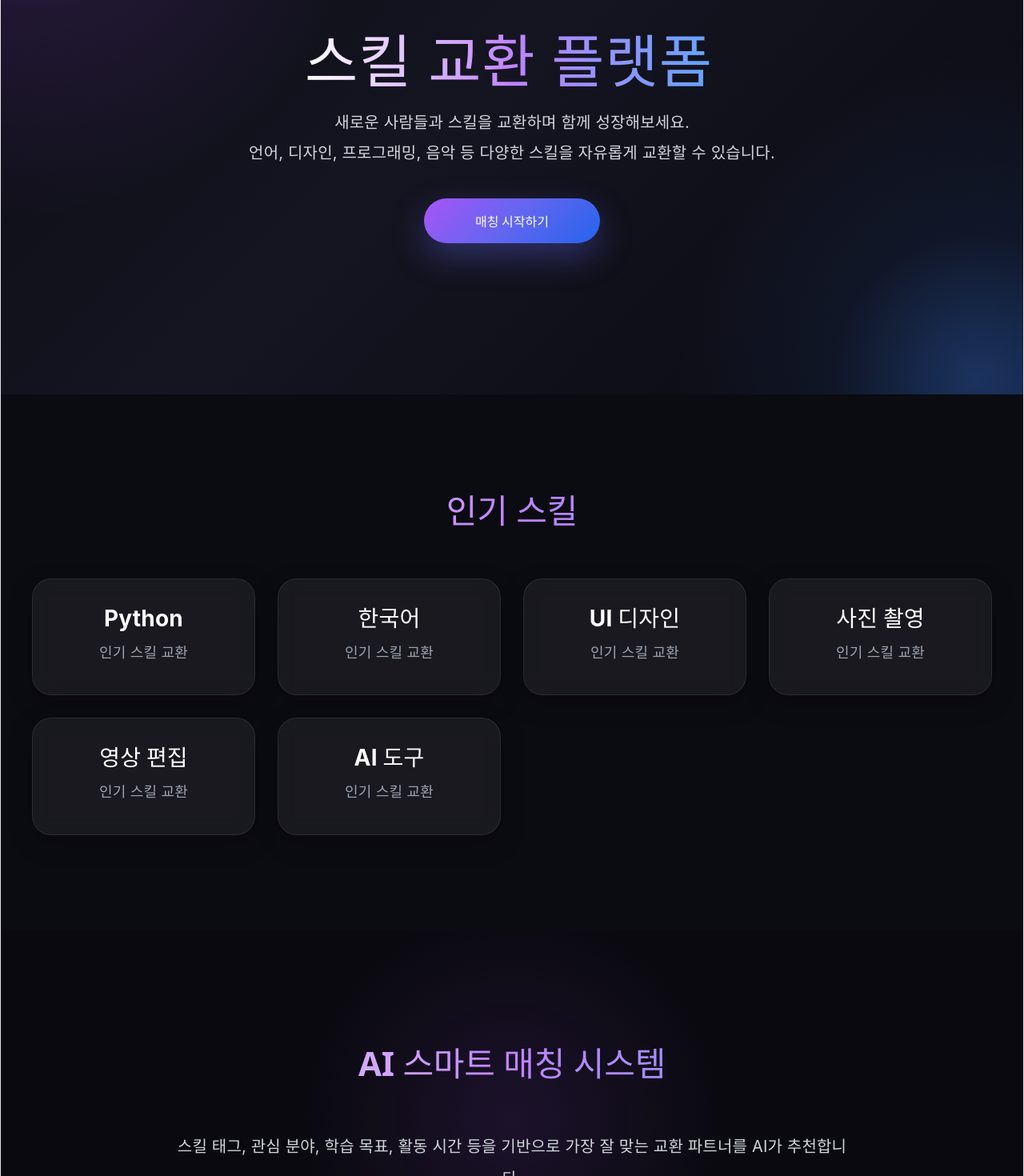
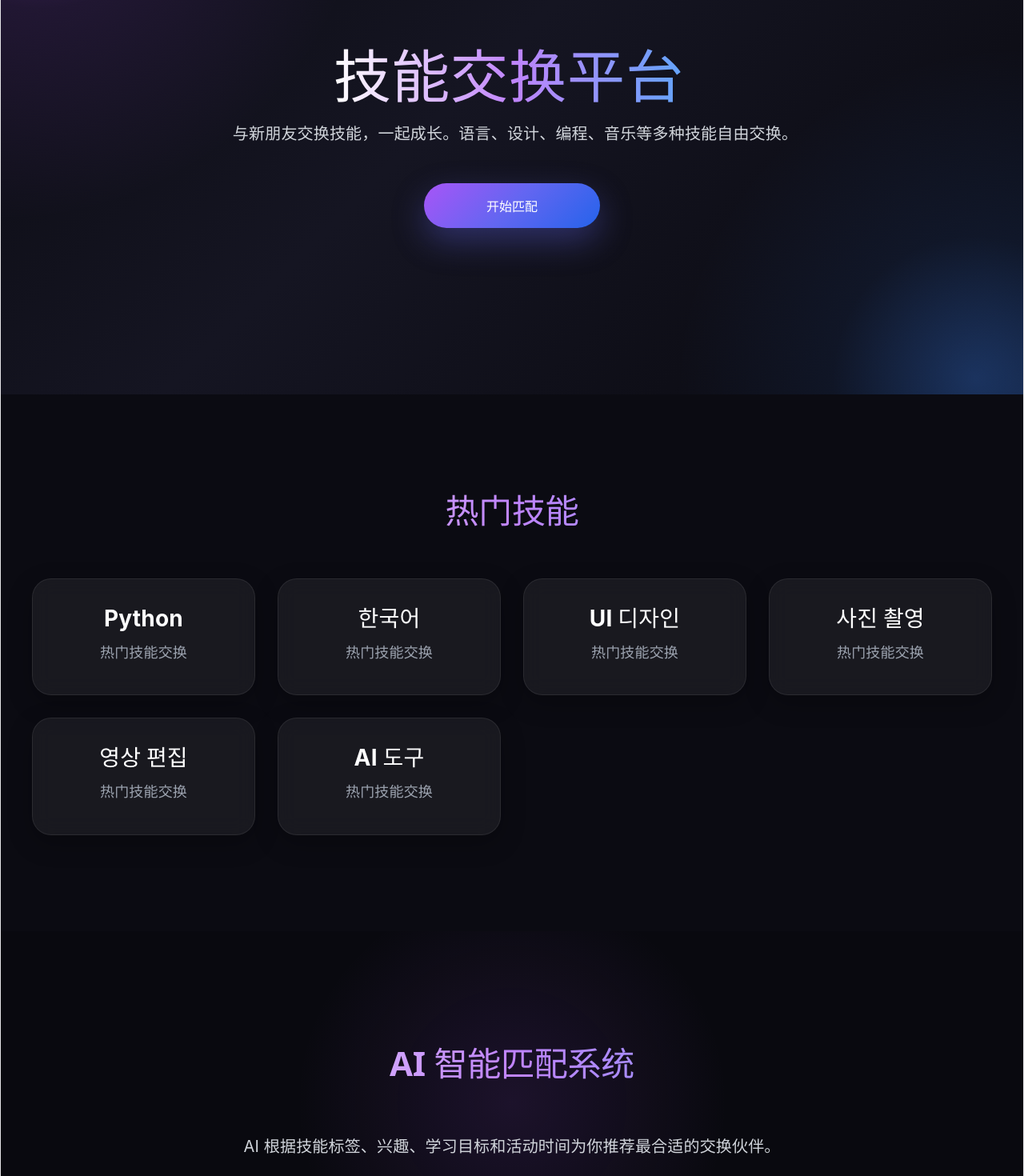
Before and after one commit to HAJIMI5-0/exchange-frontend2.0, a React app: page / in a window 1280 px wide. Shown: the part 300-1770 px from the top of the page at 80% size. Built offline with nearby package versions, Linux system fonts and the light colour scheme; the HTML template or start-up script is replaced by a standard one.

Commit message:
Co-authored-by: taole666 <taole666@users.noreply.github.com> Co-authored-by: rishal50 <rishal50@users.noreply.github.com> Co-authored-by: hajimimi <shenmihajimi@users.noreply.github.com> Co-authored-by: xiangyu <xiangyummd@gmail.com>

```diff
--- a/src/App.jsx
+++ b/src/App.jsx
@@ -138,7 +138,7 @@ const [lang, setLang] = useState(() => {
       {/* ===== 页面路由 ===== */}
       <Routes>
           /*根据网址前往页面 */
-        <Route path="/" element={<Home text={text} />} />       {/* 首页 */}
+        <Route path="/" element={<Home text={text} lang={lang} />} />       {/* 首页 */}
         <Route path="/match" element={<Match text={text} user={user} lang={lang}/>} />  {/* 匹配 */}
         <Route path="/chat" element={<Chat text={text} user={user} />} />  {/* 聊天 */}
         <Route path="/board" element={<Board />} />             {/* 告示板 */}
--- a/src/api/profileApi.js
+++ b/src/api/profileApi.js
@@ -53,7 +53,7 @@ export async function updateProfileApi(profile) {
 export async function translateText(content, targetLang) {
   if (!content) return ''
 
-  if (!targetLang || targetLang === 'zh') {
+  if (!targetLang) {
     return content
   }
 
--- a/src/i18n/messages.js
+++ b/src/i18n/messages.js
@@ -10,6 +10,12 @@ const messages = {
 
     title: '技能交换平台',
     desc: '通过技能交换学习新知识',
+    heroDescription: '与新朋友交换技能，一起成长。语言、设计、编程、音乐等多种技能自由交换。',
+    popularSkills: '热门技能',
+    popularSkillExchange: '热门技能交换',
+    aiSmartMatch: 'AI 智能匹配系统',
+    aiFeatureDescription: 'AI 根据技能标签、兴趣、学习目标和活动时间为你推荐最合适的交换伙伴。',
+    footerText: '© 2026 技能交换平台',
 
     matchPage: '匹配页面',
     chatPage: '聊天页面',
@@ -80,8 +86,14 @@ const messages = {
     logout: 'Logout',
     board: 'Board',
 
-    title: 'Skill Exchange Platform 🚀',
+    title: 'Skill Exchange Platform',
     desc: 'Learn new skills through exchange',
+    heroDescription: 'Exchange skills with new people and grow together. Language, design, programming, music and more can all be exchanged freely.',
+    popularSkills: 'Trending Skills',
+    popularSkillExchange: 'Popular skill exchange',
+    aiSmartMatch: 'AI Smart Matching System',
+    aiFeatureDescription: 'AI recommends the best exchange partners based on skill tags, interests, learning goals and activity time.',
+    footerText: '© 2026 Skill Exchange Platform',
 
     matchPage: 'Match Page',
     chatPage: 'Chat Page',
@@ -152,8 +164,14 @@ const messages = {
     logout: '로그아웃',
     board: '게시판',
 
-    title: '기술 교환 플랫폼 🚀',
+    title: '기술 교환 플랫폼',
     desc: '기술 교환을 통해 배우기',
+    heroDescription: '새로운 사람들과 스킬을 교환하며 함께 성장해보세요. 언어, 디자인, 프로그래밍, 음악 등 다양한 스킬을 자유롭게 교환할 수 있습니다.',
+    popularSkills: '인기 스킬',
+    popularSkillExchange: '인기 스킬 교환',
+    aiSmartMatch: 'AI 스마트 매칭 시스템',
+    aiFeatureDescription: 'AI가 스킬 태그, 관심 분야, 학습 목표와 활동 시간에 따라 가장 적합한 교환 파트너를 추천합니다.',
+    footerText: '© 2026 스킬 교환 플랫폼',
 
     matchPage: '매칭 페이지',
     chatPage: '채팅 페이지',
@@ -224,8 +242,14 @@ const messages = {
     logout: 'ログアウト',
     board: '掲示板',
 
-    title: 'スキル交換プラットフォーム 🚀',
+    title: 'スキル交換プラットフォーム',
     desc: 'スキル交換で学ぶ',
+    heroDescription: '新しい人々とスキルを交換して一緒に成長しましょう。言語、デザイン、プログラミング、音楽など、さまざまなスキルを自由に交換できます。',
+    popularSkills: '人気スキル',
+    popularSkillExchange: '人気スキル交換',
+    aiSmartMatch: 'AIスマートマッチングシステム',
+    aiFeatureDescription: 'AIはスキルタグ、関心分野、学習目標、活動時間に基づいて最適な交換パートナーをおすすめします。',
+    footerText: '© 2026 スキル交換プラットフォーム',
 
     matchPage: 'マッチングページ',
     chatPage: 'チャットページ',
@@ -296,8 +320,14 @@ const messages = {
     logout: 'Déconnexion',
     board: 'Tableau',
 
-    title: 'Plateforme d’échange de compétences 🚀',
+    title: 'Plateforme d’échange de compétences',
     desc: 'Apprendre par échange',
+    heroDescription: 'Échangez des compétences avec de nouvelles personnes et progressez ensemble. Langue, design, programmation, musique, etc. peuvent être échangés librement.',
+    popularSkills: 'Compétences populaires',
+    popularSkillExchange: 'Échange de compétences populaires',
+    aiSmartMatch: 'Système de correspondance intelligent AI',
+    aiFeatureDescription: 'L’IA recommande les meilleurs partenaires d’échange en fonction des étiquettes de compétences, des centres d’intérêt, des objectifs d’apprentissage et du temps d’activité.',
+    footerText: '© 2026 Plateforme d’échange de compétences',
 
     matchPage: 'Page de correspondance',
     chatPage: 'Page de discussion',
@@ -368,8 +398,14 @@ const messages = {
     logout: 'Abmelden',
     board: 'Forum',
 
-    title: 'Fähigkeitsaustausch Plattform 🚀',
+    title: 'Fähigkeitsaustausch Plattform',
     desc: 'Lernen durch Austausch',
+    heroDescription: 'Tausche Fähigkeiten mit neuen Leuten und wachse gemeinsam. Sprache, Design, Programmierung, Musik und mehr können frei ausgetauscht werden.',
+    popularSkills: 'Beliebte Fähigkeiten',
+    popularSkillExchange: 'Beliebter Fähigkeitsaustausch',
+    aiSmartMatch: 'AI Smart Matching System',
+    aiFeatureDescription: 'AI empfiehlt basierend auf Fähigkeits-Tags, Interessen, Lernzielen und Aktivitätszeiten die besten Austauschpartner.',
+    footerText: '© 2026 Fähigkeitsaustausch Plattform',
 
     matchPage: 'Matching-Seite',
     chatPage: 'Chat-Seite',
@@ -440,8 +476,14 @@ const messages = {
     logout: 'Cerrar sesión',
     board: 'Tablón',
 
-    title: 'Plataforma de intercambio de habilidades 🚀',
+    title: 'Plataforma de intercambio de habilidades',
     desc: 'Aprender intercambiando',
+    heroDescription: 'Intercambia habilidades con nuevas personas y crece juntos. Idioma, diseño, programación, música y más se pueden intercambiar libremente.',
+    popularSkills: 'Habilidades populares',
+    popularSkillExchange: 'Intercambio de habilidades populares',
+    aiSmartMatch: 'Sistema de emparejamiento inteligente AI',
+    aiFeatureDescription: 'La IA recomienda los mejores socios de intercambio en función de etiquetas de habilidades, intereses, objetivos de aprendizaje y tiempo de actividad.',
+    footerText: '© 2026 Plataforma de intercambio de habilidades',
 
     matchPage: 'Página de emparejamiento',
     chatPage: 'Página de chat',
@@ -512,8 +554,14 @@ const messages = {
     logout: 'تسجيل الخروج',
     board: 'لوحة',
 
-    title: 'منصة تبادل المهارات 🚀',
+    title: 'منصة تبادل المهارات',
     desc: 'تعلم من خلال التبادل',
+    heroDescription: 'تبادل المهارات مع أشخاص جدد وتنمو معًا. يمكن تبادل اللغة والتصميم والبرمجة والموسيقى والمزيد بحرية.',
+    popularSkills: 'المهارات الشائعة',
+    popularSkillExchange: 'تبادل مهارات شائع',
+    aiSmartMatch: 'نظام المطابقة الذكي بالذكاء الاصطناعي',
+    aiFeatureDescription: 'يقترح الذكاء الاصطناعي أفضل شركاء التبادل بناءً على وسوم المهارات والاهتمامات وأهداف التعلم ووقت النشاط.',
+    footerText: '© 2026 منصة تبادل المهارات',
 
     matchPage: 'صفحة المطابقة',
     chatPage: 'صفحة الدردشة',
--- a/src/pages/Home.jsx
+++ b/src/pages/Home.jsx
@@ -5,7 +5,7 @@ import '../styles/home.css'
  * Home Page Component
  * Main landing page featuring the Hero section, trending skills, and AI features.
  */
-function Home() {
+function Home({ text }) {
   // Initialize navigation hook for client-side routing
   const navigate = useNavigate()
 
@@ -32,21 +32,22 @@ function Home() {
       ===================================================== */}
       <section className="hero">
         <h1>
-          스킬 교환 플랫폼
+          {text?.title || '스킬 교환 플랫폼'}
           <span className="hero-underline"></span>
         </h1>
 
         <p className="hero-description">
-          새로운 사람들과 스킬을 교환하며
-          함께 성장해보세요.
-          <br />
-          언어, 디자인, 프로그래밍, 음악 등
-          다양한 스킬을 자유롭게 교환할 수 있습니다.
+          {(text?.heroDescription || '새로운 사람들과 스킬을 교환하며\n함께 성장해보세요.\n언어, 디자인, 프로그래밍, 음악 등\n다양한 스킬을 자유롭게 교환할 수 있습니다.').split('\n').map((line, index) => (
+            <span key={index}>
+              {line}
+              <br />
+            </span>
+          ))}
         </p>
 
         {/* Action Button: Triggers the match routing logic */}
         <button className="hero-btn" onClick={handleMatchStart}>
-          매칭 시작하기
+          {text?.startMatch || '매칭 시작하기'}
         </button>
       </section>
 
@@ -54,13 +55,13 @@ function Home() {
           Trending Skills Grid Section
       ===================================================== */}
       <section className="skills-section">
-        <h2 className="section-title">인기 스킬</h2>
+        <h2 className="section-title">{text?.popularSkills || '인기 스킬'}</h2>
 
         <div className="skills-grid">
           {skills.map((skill, index) => (
             <div className="skill-card" key={index}>
               <h3>{skill}</h3>
-              <p>인기 스킬 교환</p>
+              <p>{text?.popularSkillExchange || '인기 스킬 교환'}</p>
             </div>
           ))}
         </div>
@@ -70,13 +71,15 @@ function Home() {
           AI Feature Introduction Section
       ===================================================== */}
       <section className="ai-section">
-        <h2 className="section-title">AI 스마트 매칭 시스템</h2>
+        <h2 className="section-title">{text?.aiSmartMatch || 'AI 스마트 매칭 시스템'}</h2>
 
         <p className="ai-desc">
-          스킬 태그, 관심 분야,
-          학습 목표, 활동 시간 등을 기반으로
-          가장 잘 맞는 교환 파트너를
-          AI가 추천합니다.
+          {(text?.aiFeatureDescription || '스킬 태그, 관심 분야,\n학습 목표, 활동 시간 등을 기반으로\n가장 잘 맞는 교환 파트너를\nAI가 추천합니다.').split('\n').map((line, index) => (
+            <span key={index}>
+              {line}
+              <br />
+            </span>
+          ))}
         </p>
       </section>
 
@@ -84,7 +87,7 @@ function Home() {
           Global Footer Container
       ===================================================== */}
       <footer className="footer">
-        © 2026 Skill Exchange Platform
+        {text?.footerText || '© 2026 Skill Exchange Platform'}
       </footer>
     </div>
   )
--- a/src/pages/Match.jsx
+++ b/src/pages/Match.jsx
@@ -131,7 +131,7 @@ function Match({ text, lang = 'zh' }) {             // 匹配页面组件，接
         params.append('wantSkill', wantSkill.toLowerCase())   // 添加 wantSkill 参数，并转成小写
       }
 
-      params.append('limit', '5')                             // 限制后端最多返回 5 个匹配用户
+      params.append('limit', '4')                             // 限制后端最多返回 5 个匹配用户
 
       const res = await fetch(`${API_BASE_URL}/api/match?${params.toString()}`)  // 请求后端匹配接口
 
@@ -166,7 +166,7 @@ function Match({ text, lang = 'zh' }) {             // 匹配页面组件，接
     setChatResult('')                                     // 清空聊天室提示文字
   }
 
-  // 创建聊天室
+  //===================== 创建聊天室=============================
   const handleStartChat = async () => {                             // 点击“开始聊天”按钮时执行
     const loginUser = JSON.parse(localStorage.getItem('loginUser')) // 从本地存储中读取当前登录用户
 
--- a/src/styles/home.css
+++ b/src/styles/home.css
@@ -1,9 +1,3 @@
-/* =========================================================
-   HOME PAGE
-   2026 AI Startup Glass UI
-   Home Page Styles (AI Startup Glass Morphism Style)
-========================================================= */
-
 
 /* =========================================================
    GLOBAL STYLES
```
Also changed, not shown: src/pages/Board.jsx (+16 -4 lines).
